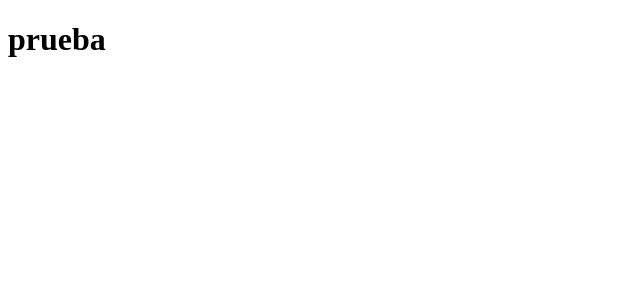
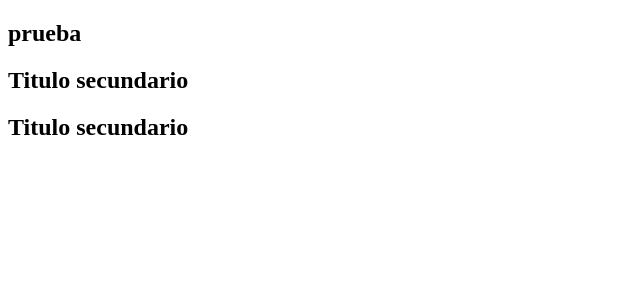
Before and after one commit to rollingcodeschool/primerAppReact-c74i, a React (Vite) app: page / in a window 1280 px wide. Shown: the top 300 px of the page, without its empty margins (0-640 px from the left). Built offline with nearby package versions, Linux system fonts and the light colour scheme.

Commit message:
creamos el componente Informacion

```diff
--- a/src/App.jsx
+++ b/src/App.jsx
@@ -1,5 +1,13 @@
+import Informacion from "./components/Informacion";
+
 function App() {
-  return <h1>prueba</h1>;
+  return (
+    <section>
+      <h1>prueba</h1>
+      <Informacion></Informacion>
+      <Informacion/>
+    </section>
+  );
 }
 
 export default App;
--- /dev/null
+++ b/src/components/Informacion.jsx
@@ -0,0 +1,9 @@
+const Informacion = () => {
+  return (
+    <section>
+      <h2>Titulo secundario</h2>
+    </section>
+  );
+};
+
+export default Informacion;
```
